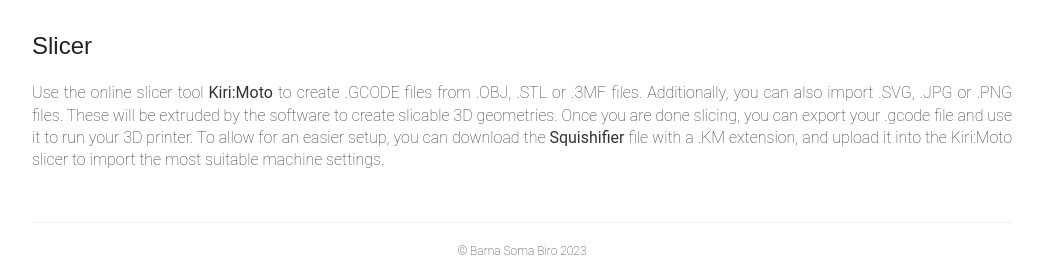
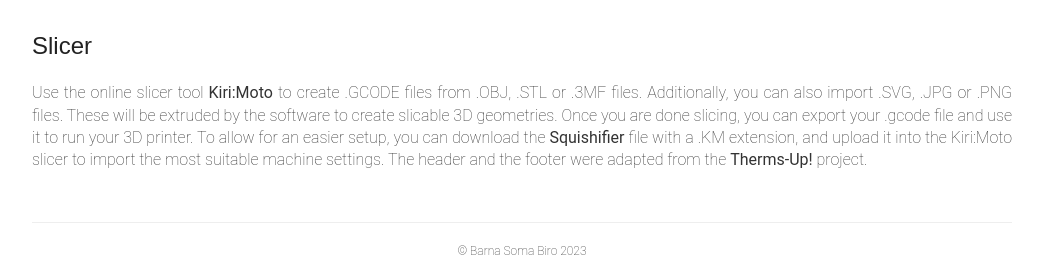
Before and after one commit to squishifier/squishifier.github.io, a Jekyll site: the page built from slicer.md, in a window 1280 px wide, cut to the strip 831-1111 px from the top of the page. Shown: the whole strip, without its empty margins (118-1161 px from the left). Built offline with Jekyll 4.4.1, drawn with Linux system fonts in a browser that asks for light colours; some web fonts are replaced.

Commit message:
Update slicer.md

```diff
--- a/slicer.md
+++ b/slicer.md
@@ -9,4 +9,4 @@
 
 ## Slicer
 
-Use the online slicer tool <strong><a href="https://docs.grid.space/projects/kiri-moto" target="_blank">Kiri:Moto</a></strong> to create .GCODE files from .OBJ, .STL or .3MF files. Additionally, you can also import .SVG, .JPG or .PNG files. These will be extruded by the software to create slicable 3D geometries. Once you are done slicing, you can export your .gcode file and use it to run your 3D printer. To allow for an easier setup, you can download the <strong><a href="/objects/squishifier.km" download="squishifier.km">Squishifier</a></strong> file with a .KM extension, and upload it into the Kiri:Moto slicer to import the most suitable machine settings.
+Use the online slicer tool <strong><a href="https://docs.grid.space/projects/kiri-moto" target="_blank">Kiri:Moto</a></strong> to create .GCODE files from .OBJ, .STL or .3MF files. Additionally, you can also import .SVG, .JPG or .PNG files. These will be extruded by the software to create slicable 3D geometries. Once you are done slicing, you can export your .gcode file and use it to run your 3D printer. To allow for an easier setup, you can download the <strong><a href="/objects/squishifier.km" download="squishifier.km">Squishifier</a></strong> file with a .KM extension, and upload it into the Kiri:Moto slicer to import the most suitable machine settings. The header and the footer were adapted from the <strong><a href="https://www.media.mit.edu/projects/therms-up/overview/" target="_blank">Therms-Up!</a></strong> project.
```
